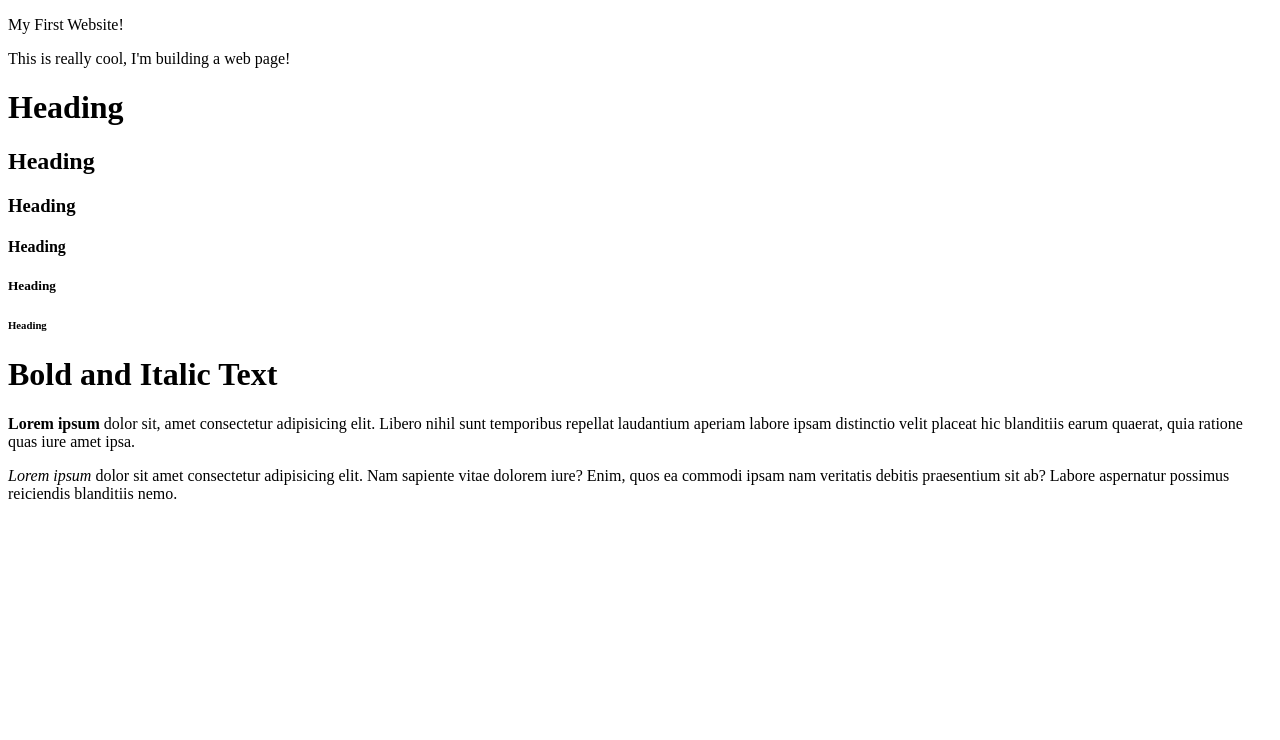
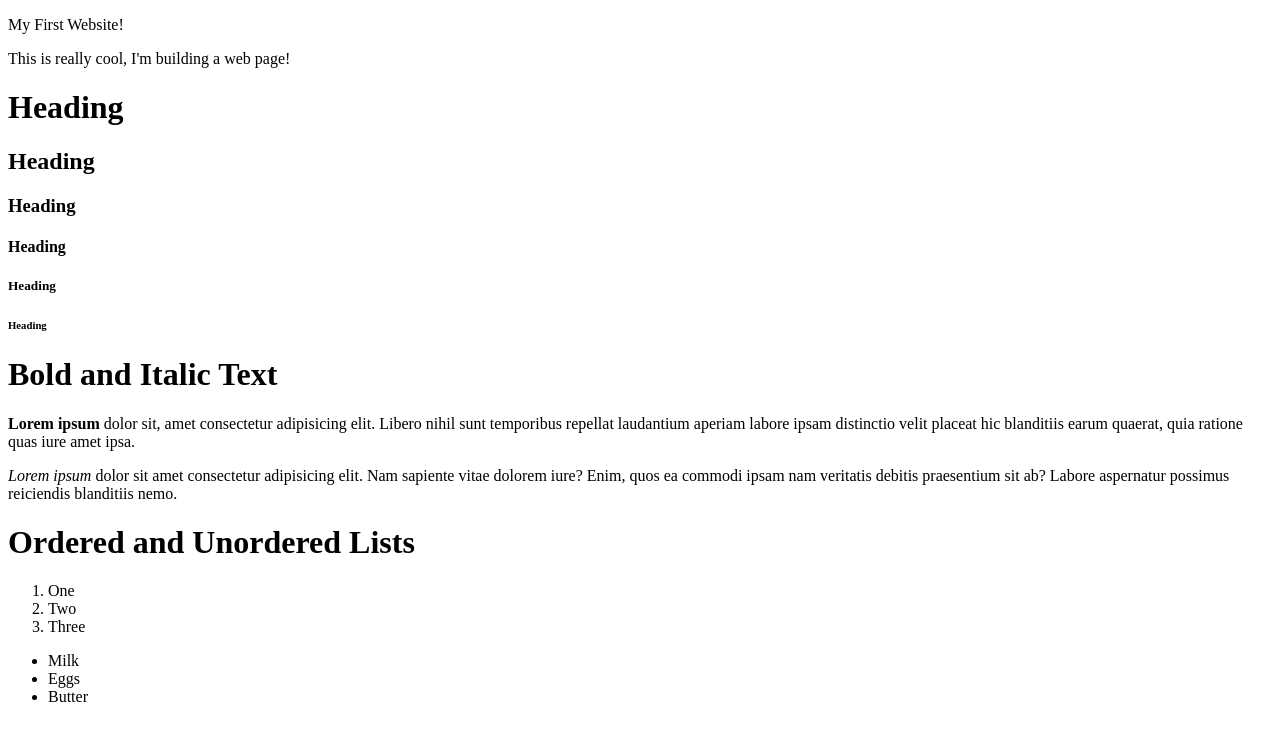
Before and after one commit to mrodrz7/first-webpage, a plain HTML site: page index.html in a window 1280 px wide. Drawn offline with Linux system fonts and the light colour scheme.

Commit message:
Add ordered and unordered lists to show difference between them

```diff
--- a/index.html
+++ b/index.html
@@ -34,5 +34,24 @@
 
     <!-- you can also use <b> and <i> tags to format the text the same way but it doesn't give them any meaning for accessibility - should NOT use it -->
 
+
+    <h1>Ordered and Unordered Lists</h1>
+
+    <!-- ordered list -->
+
+    <ol>
+        <li>One</li>
+        <li>Two</li>
+        <li>Three</li>
+    </ol>
+
+    <!-- unordered list -->
+
+    <ul>
+        <li>Milk</li>
+        <li>Eggs</li>
+        <li>Butter</li>
+    </ul>
+
 </body>
 </html>
```
